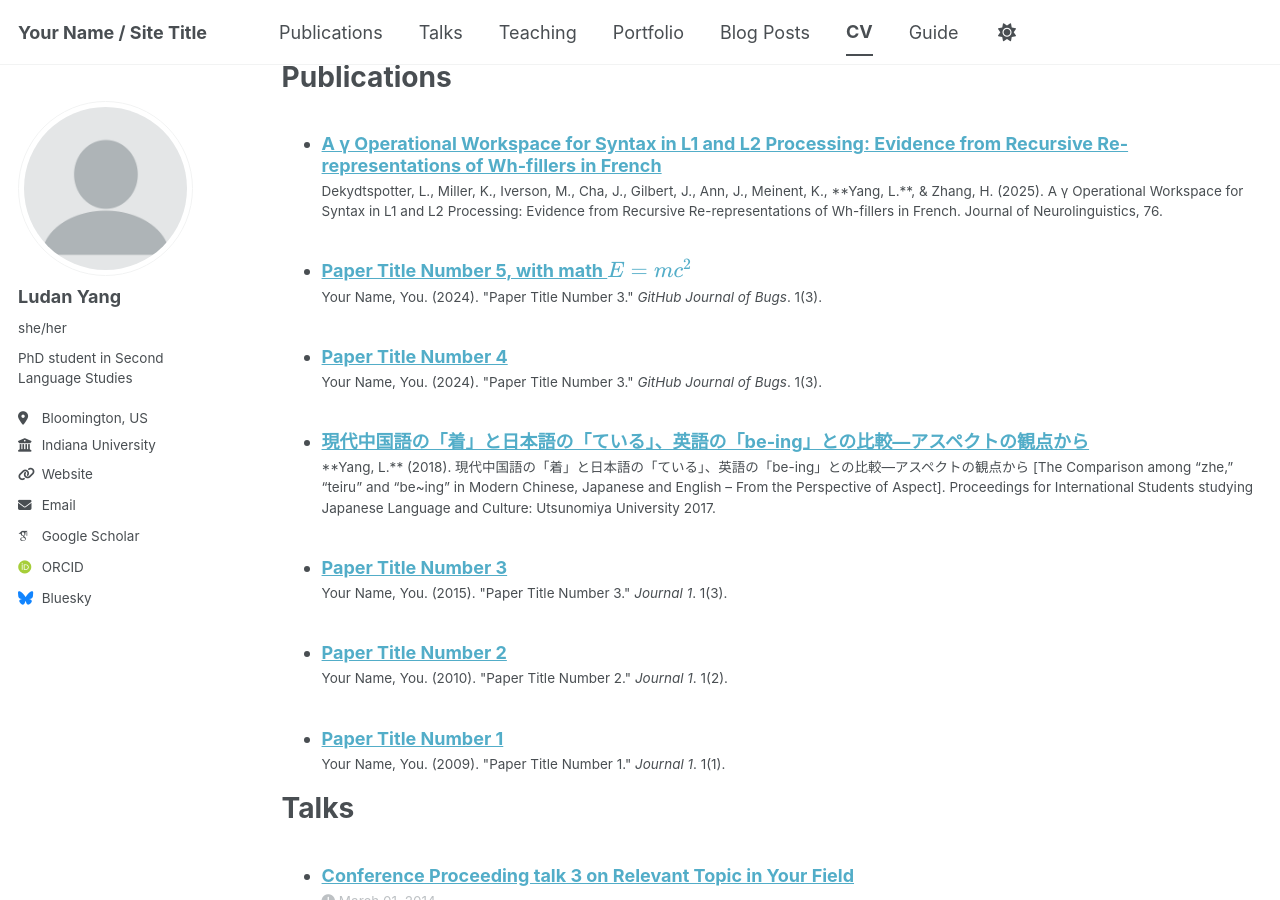
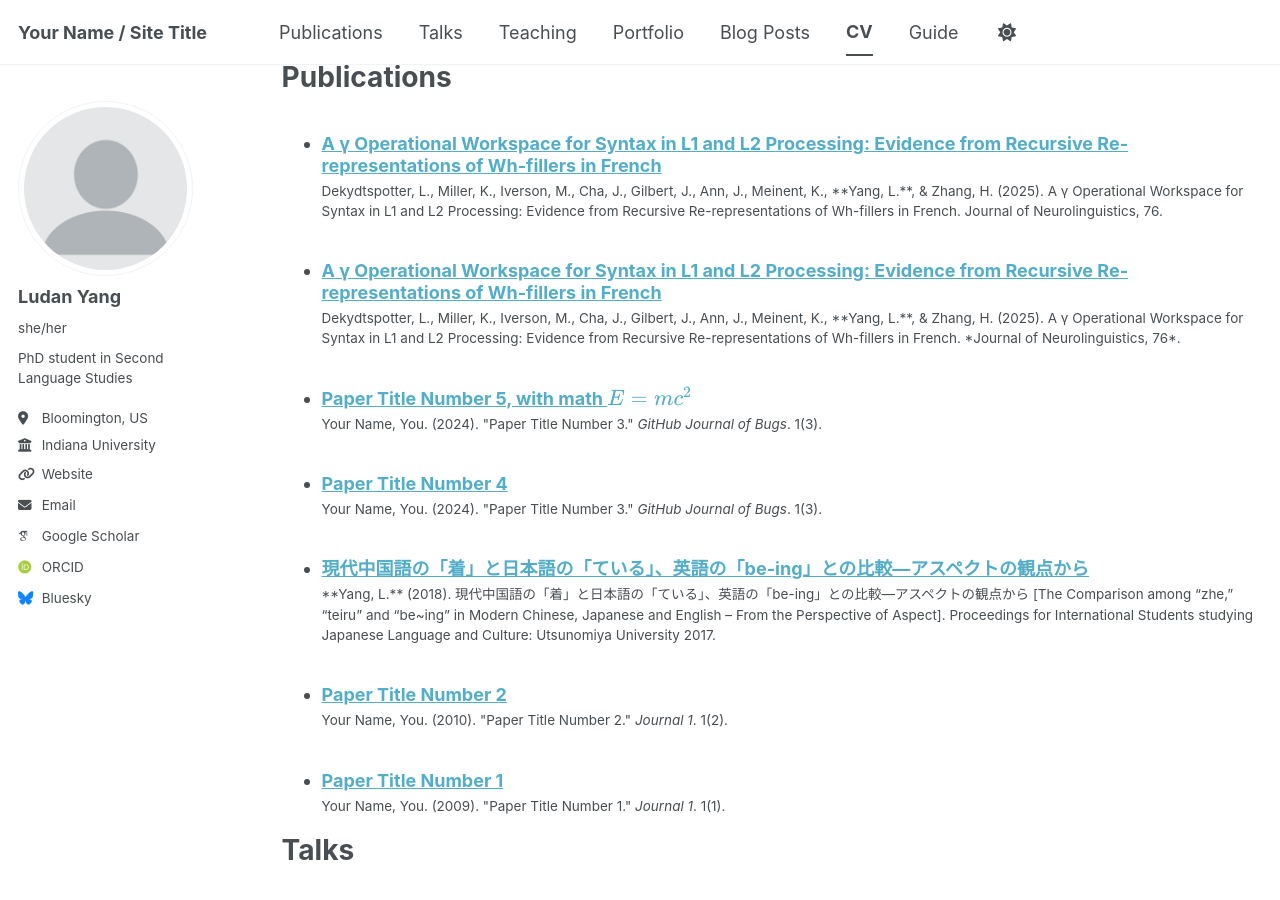
Before and after one commit to ludy612/ludy612.github.io, a Jekyll site: the page built from _pages/cv.md, in a window 1280 px wide and 900 px high, scrolled down 1021 px. Built offline with Jekyll 4.4.1, drawn with Linux system fonts in a browser that asks for light colours; some web fonts are replaced; a script bundle is joined from its source files by our own code; library files that are not in the unit come from our copies.

Commit message:
Update 2015-10-01-paper-title-number-3.md

```diff
--- a/_publications/2015-10-01-paper-title-number-3.md
+++ b/_publications/2015-10-01-paper-title-number-3.md
@@ -1,14 +1,14 @@
 ---
-title: "Paper Title Number 3"
+title: "A γ Operational Workspace for Syntax in L1 and L2 Processing: Evidence from Recursive Re-representations of Wh-fillers in French"
 collection: publications
-category: manuscripts
-permalink: /publication/2015-10-01-paper-title-number-3
-excerpt: 'This paper is about the number 3. The number 4 is left for future work.'
-date: 2015-10-01
-venue: 'Journal 1'
-slidesurl: 'https://academicpages.github.io/files/slides3.pdf'
-paperurl: 'https://academicpages.github.io/files/paper3.pdf'
-citation: 'Your Name, You. (2015). &quot;Paper Title Number 3.&quot; <i>Journal 1</i>. 1(3).'
+permalink: /publication/dekydtspotter-et-al-2025-gamma-workspace
+date: 2025-01-01
+venue: "Journal of Neurolinguistics, 76"
+type: "journal"
+paperurl: ""
+citation: >
+  Dekydtspotter, L., Miller, K., Iverson, M., Cha, J., Gilbert, J., Ann, J., Meinent, K., **Yang, L.**, & Zhang, H. (2025). A γ Operational Workspace for Syntax in L1 and L2 Processing: Evidence from Recursive Re-representations of Wh-fillers in French. *Journal of Neurolinguistics, 76*.
 ---
 
+
 The contents above will be part of a list of publications, if the user clicks the link for the publication than the contents of section will be rendered as a full page, allowing you to provide more information about the paper for the reader. When publications are displayed as a single page, the contents of the above "citation" field will automatically be included below this section in a smaller font.
```
